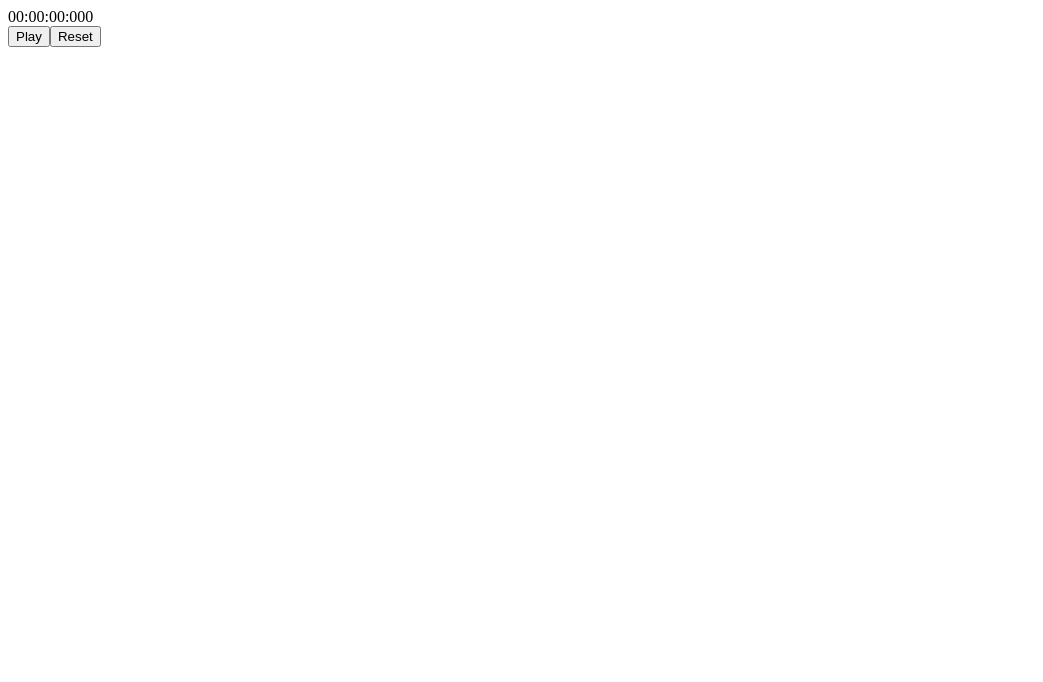
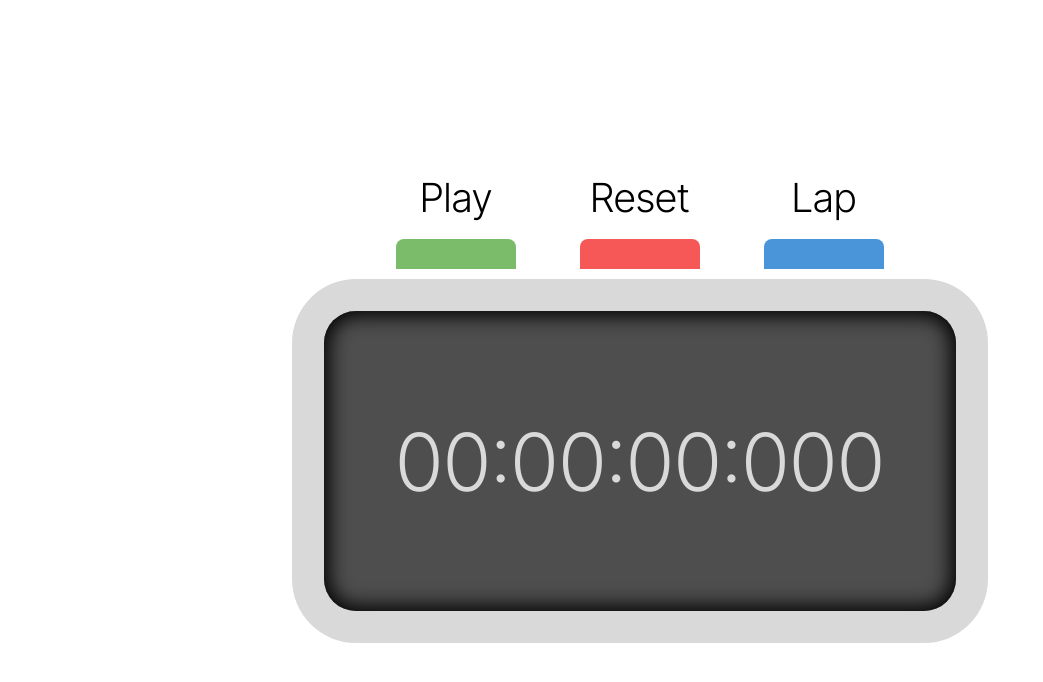
Before and after one commit to Shopify/eng-intern-assessment-react, a React app: page / in a window 1280 px wide. Shown: the top 682 px of the page, without its empty margins (0-1043 px from the left). Built offline with nearby package versions, Linux system fonts and the light colour scheme.

Commit message:
added lap button and most of the styling

```diff
--- a/src/App.tsx
+++ b/src/App.tsx
@@ -1,6 +1,7 @@
 import React, { useState } from "react";
 import StopWatch from "./StopWatch";
 import StopWatchButton from "./StopWatchButton";
+import "./styles.css";
 
 export enum TimerState {
     RUNNING = "running",
@@ -10,12 +11,21 @@ export enum TimerState {
 
 export default function App() {
     const [timerState, setTimerState] = useState<TimerState>(TimerState.PAUSED);
+    const [lapSignal, setLapSignal] = useState(false);
+    // could have hoisted time state to App level, but decided to keep time bound to the stopwatch component
+    // the solutions have either a performance or complexity limitation. I decided to opt for performance > complexity
     return (
-        <div>
-            <StopWatch timerState={timerState} />
+        <div className="main-wrapper">
             <StopWatchButton
                 timerState={timerState}
                 setTimerState={setTimerState}
+                lapSignal={lapSignal}
+                setLapSignal={setLapSignal}
+            />
+            <StopWatch
+                timerState={timerState}
+                lapSignal={lapSignal}
+                setLapSignal={setLapSignal}
             />
         </div>
     );
--- a/src/StopWatch.tsx
+++ b/src/StopWatch.tsx
@@ -1,9 +1,18 @@
 import React, { useEffect, useRef, useState } from "react";
 import { TimerState } from "./App";
 
-export default function StopWatch({ timerState }: { timerState: TimerState }) {
+export default function StopWatch({
+    timerState,
+    lapSignal,
+    setLapSignal,
+}: {
+    timerState: TimerState;
+    lapSignal: boolean;
+    setLapSignal: (lapSignal: boolean) => void;
+}) {
     const [time, setTime] = useState(0);
     const pauseTime = useRef<number>(0);
+    const [laps, setLaps] = useState<string[]>([]);
 
     useEffect(() => {
         let interval: NodeJS.Timer;
@@ -30,12 +39,10 @@ export default function StopWatch({ timerState }: { timerState: TimerState }) {
     const currentHours = Math.floor(time / 360000) % 60;
     const currentMinutes = Math.floor(time / 60000) % 60;
     const currentSeconds = Math.floor(time / 1000) % 60;
-    return (
-        <div>
-            {`${
-                String(currentHours).length < 2
-                    ? "0" + currentHours
-                    : currentHours
+
+    const timeString =
+        `${
+            String(currentHours).length < 2 ? "0" + currentHours : currentHours
         }:${
             String(currentMinutes).length < 2
                 ? "0" + currentMinutes
@@ -50,7 +57,29 @@ export default function StopWatch({ timerState }: { timerState: TimerState }) {
                 : String(time % 1000).length < 3
                 ? "0" + (time % 1000)
                 : time % 1000
-            }` || "00:00:00:000"}
+        }` || "00:00:00:000";
+
+    useEffect(() => {
+        console.log("lap");
+        if (!lapSignal) return;
+        setLaps([...laps, timeString]);
+        setLapSignal(false);
+    }, [lapSignal]);
+
+    return (
+        <div className="stopwatch-wrapper">
+            <div className="stopwatch-border">
+                <div className="stopwatch">{timeString}</div>
+            </div>
+            <div className="laps-wrapper">
+                {[...laps].reverse().map((lap, index) => (
+                    <div className="lap-border">
+                        <div key={lap + index} className="lap">
+                            {lap}
+                        </div>
+                    </div>
+                ))}
+            </div>
         </div>
     );
 }
--- a/src/StopWatchButton.tsx
+++ b/src/StopWatchButton.tsx
@@ -4,12 +4,20 @@ import { TimerState } from "./App";
 export default function StopWatchButton({
     timerState,
     setTimerState,
+    lapSignal,
+    setLapSignal,
 }: {
     timerState: TimerState;
     setTimerState: (timerState: TimerState) => void;
+    lapSignal: boolean;
+    setLapSignal: (lapSignal: boolean) => void;
 }) {
     return (
+        <div className="button-wrapper">
             <div>
+                <div className="button-text">
+                    {timerState === TimerState.RUNNING ? "Pause" : "Play"}
+                </div>
                 <button
                     onClick={() => {
                         if (timerState === TimerState.RUNNING) {
@@ -23,17 +31,39 @@ export default function StopWatchButton({
                         }
                     }}
                     name={timerState === TimerState.RUNNING ? "Pause" : "Play"}
+                    className={`button ${
+                        timerState === TimerState.RUNNING
+                            ? "pause-button"
+                            : "play-button"
+                    }`}
                 >
-                {timerState === TimerState.RUNNING ? "Pause" : "Play"}
+                    <div className="visual-button"></div>
                 </button>
+            </div>
+            <div>
+                <div className="button-text">Reset</div>
                 <button
                     onClick={() => {
                         setTimerState(TimerState.RESETTING);
                     }}
                     name="reset"
+                    className="button reset-button"
                 >
-                Reset
+                    <div className="visual-button"></div>
                 </button>
+            </div>
+            <div>
+                <div className="button-text">Lap</div>
+                <button
+                    onClick={() => {
+                        setLapSignal(true);
+                    }}
+                    name="lap"
+                    className="button lap-button"
+                >
+                    <div className="visual-button"></div>
+                </button>
+            </div>
         </div>
     );
 }
--- /dev/null
+++ b/src/styles.css
@@ -0,0 +1,143 @@
+@font-face {
+    font-family: "InterTight";
+    src: url("../public/InterTight-VariableFont_wght.ttf") format("truetype");
+}
+
+.main-wrapper {
+    height: 100svh;
+    display: flex;
+    flex-direction: column;
+    justify-content: center;
+    align-items: center;
+    font-family: "InterTight";
+    font-weight: 300;
+}
+
+button {
+    margin: 0;
+    padding: 0;
+    border: 0;
+    font-size: 100%;
+    font: inherit;
+    vertical-align: baseline;
+    background-color: transparent;
+}
+
+.button-wrapper {
+    display: flex;
+    gap: 4rem;
+    font-size: 2.5rem;
+}
+
+.button-wrapper > div {
+    width: 120px;
+}
+
+.button {
+    cursor: pointer;
+    width: 100%;
+}
+
+.visual-button {
+    height: 100%;
+    border-top-right-radius: 8px;
+    border-top-left-radius: 8px;
+    height: 30px;
+    width: 100%;
+}
+
+.button .visual-button {
+    transition: transform 0.1s ease-out;
+    transform-origin: bottom;
+}
+
+.button:active .visual-button {
+    transform: scaleY(0.25);
+}
+
+.button:hover {
+    opacity: 0.8;
+}
+
+.button-text {
+    text-align: center;
+    padding-bottom: 0.5rem;
+}
+
+.play-button .visual-button {
+    background-color: #7bbc6b;
+}
+
+.pause-button .visual-button {
+    background-color: #ca9c4b;
+}
+
+.reset-button .visual-button {
+    background-color: #f65757;
+}
+
+.lap-button .visual-button {
+    background-color: #4a94d9;
+}
+
+.stopwatch-border {
+    display: flex;
+    justify-content: center;
+    align-items: center;
+    background-color: #d9d9d9;
+    padding: 2rem;
+    border-radius: 64px;
+}
+
+.stopwatch {
+    border-radius: 32px;
+    background-color: #4e4e4e;
+    box-shadow: 0px 0px 20px 5px inset #000000;
+    width: 600px;
+    height: 300px;
+    display: flex;
+    justify-content: center;
+    align-items: center;
+    font-size: 5rem;
+    color: #d9d9d9;
+    padding-inline: 1rem;
+    font-variant-numeric: tabular-nums;
+}
+
+.stopwatch-wrapper {
+    position: relative;
+}
+
+.laps-wrapper {
+    position: absolute;
+    top: 400px;
+    padding-bottom: 8rem;
+    display: flex;
+    flex-direction: column;
+    align-items: center;
+    gap: 1rem;
+    width: calc(2rem + 600px);
+}
+
+.lap-border {
+    display: flex;
+    justify-content: center;
+    align-items: center;
+    padding: 1rem;
+    border-radius: 16px;
+    background-color: #d9d9d9;
+    width: 100%;
+}
+
+.lap {
+    display: flex;
+    justify-content: center;
+    align-items: center;
+    padding: 1rem;
+    font-size: 2rem;
+    color: #d9d9d9;
+    background-color: #4e4e4e;
+    border-radius: 8px;
+    width: 100%;
+    box-shadow: 0px 0px 20px 5px inset #000000;
+}
```
Also changed, not shown: public/InterTight-VariableFont_wght.ttf (added). Lines whose indentation alone changed are shown as unchanged.
